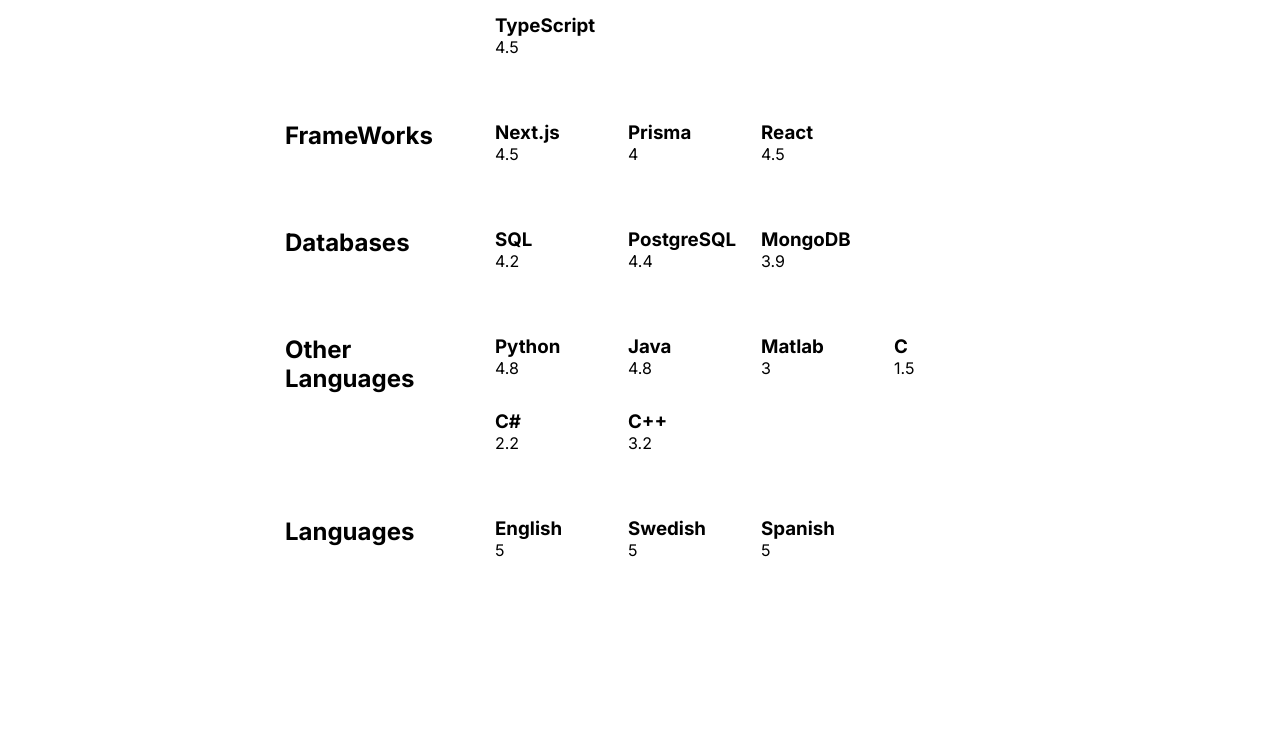
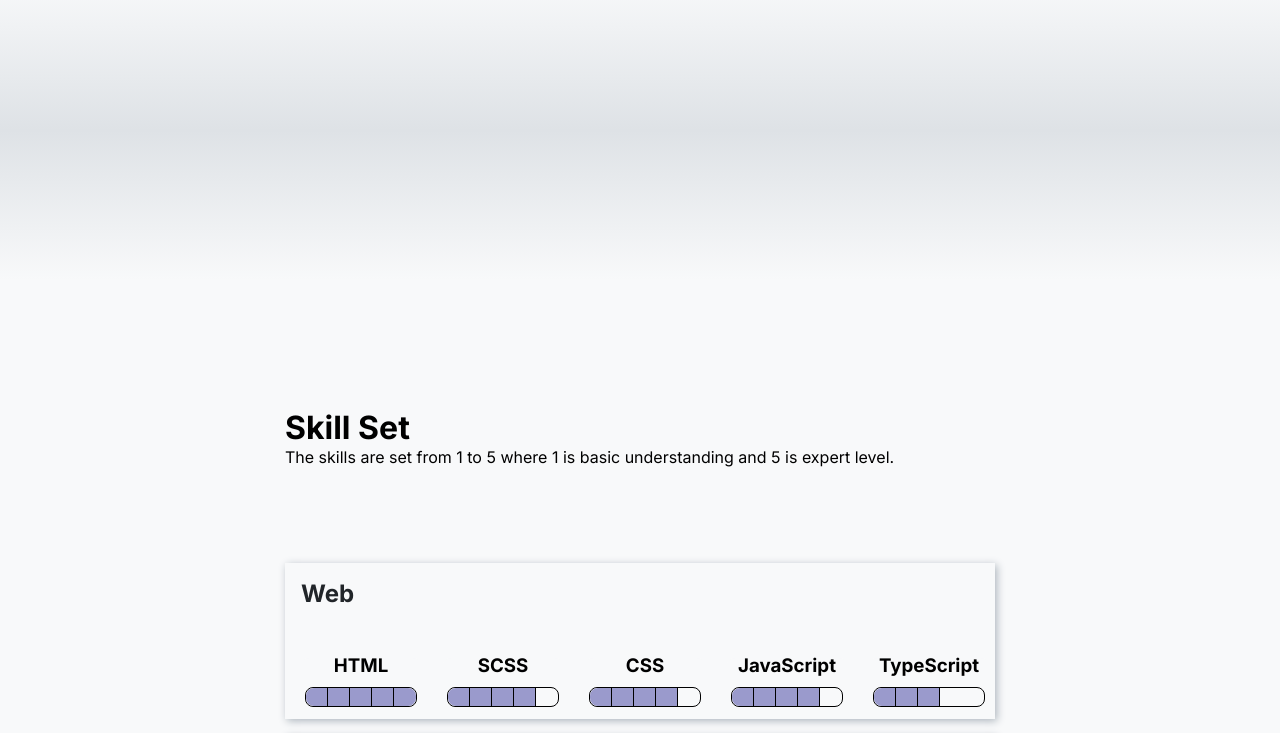
Before and after one commit to DCatCan/portfolio, a Next.js app in the folder portfolio/: page / in a window 1280 px wide. Shown: the part 900-1633 px from the top of the page. Before the commit the page ends 1600 px from the top, so only its background shows below. Built offline with nearby package versions, Linux system fonts and the light colour scheme.

Commit message:
css update and appearence update
changes for skill set and project

```diff
--- a/portfolio/app/page.tsx
+++ b/portfolio/app/page.tsx
@@ -2,7 +2,7 @@
 import profilePic from "@/public/profilePic.jpeg"
 import style from "@/style/pageStyle.module.css"
 import { FC } from 'react';
-import { skillData } from "@/public/data/skills.js"
+import { skillData, projects } from "@/public/data/data.js"
 
 
 
@@ -16,7 +16,15 @@
   level: number;
 }
 
+interface projectData {
+  projectName?: string;
+  description?: string;
+  date?: Date;
+  url?: string;
+}
+
 type dataProps = { skillData: skillGroup[] }
+type projProps = { projects: projectData[] }
 
 export default function Home() {
 
@@ -24,7 +32,10 @@
   return (
     <main className={`${style['h-100vh']} ${style['container-main']}`}>
       <Presentation />
+      <Space />
       <Skillsection skillData={skillData} />
+      <Space />
+      <Projects projects={projects} />
     </main>
   )
 }
@@ -52,8 +63,9 @@
       <h1>
         Skill Set
       </h1>
+      <p>The skills are set from 1 to 5 where 1 is basic understanding and 5 is expert level.</p>
     </div>
-    <div className={`${style['container-innerSection']}`}>
+    <div className={`${style['']}`}>
       {skillData.map(dataPiece => {
         const header = dataPiece.name;
         const progList = dataPiece.list;
@@ -63,14 +75,21 @@
           </div>
           <div className={`${style['grid-1-1']}  `}>
             {progList.map(el => {
-              return <div className={`${style['card']} ${style['flex-row']}${style['flex-center']} `}>
+              const bars = new Array(el.level).fill(0);
+              console.log(bars);
+
+              return <div className={`${style['card']}  `}>
                 <h3>{el.name}</h3>
-                <p>{el.level}</p>
+                <div className={`${style["container-bars"]} `}>
+                  {bars.map(bar =>
+                    <div className={`${style["bar"]} `}>
+
+                    </div>
+                  )}
+                </div>
               </div>
             })}
           </div>
-
-
         </div>
       })}
 
@@ -81,11 +100,42 @@
 
 }
 
-const Card: FC<Skill> = ({ name, level }) => {
 
-  return <div className={`${style['card']} `}>
-    <h3>{name} {'->'} </h3>
-    <p>Level: {level}</p>
+const Projects = ({ projects }: projProps) => {
+
+  return <div className={`${style["container-section"]} `}>
+    <div className={`${style['container-text']} `}>
+      <h1>
+        Projects
+      </h1>
+    </div>
+    <div className={``}>
+      {projects.map(dataPiece => {
+        const name = dataPiece.projectName;
+        const description = dataPiece.description;
+        const date = dataPiece.date?.toDateString();
+        const url = dataPiece.url;
+        return <div className={` ${style['container-innerGrid']} `}>
+          <div className={`${style["h-3"]} `}>
+            <h2>{name}</h2>
+          </div>
+          <div className={`${style['flex-col']}  `}>
+            <p>{description}</p>
+            <h4>{date}</h4>
+            {}
+          </div>
+        </div>
+      })}
+
+    </div>
+  </div>
+}
+
+
+
+const Space = () => {
+  return <div className={`${style["spaceSection"]} `}>
 
   </div>
+
 }
--- /dev/null
+++ b/portfolio/public/data/data.js
@@ -0,0 +1,62 @@
+export const skillData = [
+    {
+        name: "Web",
+        list: [
+            { name: "HTML", level: 5 },
+            { name: "SCSS", level: 4, },
+            { name: "CSS", level: 4, },
+            { name: "JavaScript", level: 4, },
+            { name: "TypeScript", level: 3, }
+        ]
+    },
+    {
+        name: "Framework",
+        list: [
+            { name: "Next.js", level: 4, },
+            { name: "Prisma", level: 4, },
+            { name: "React", level: 4, }]
+    },
+    {
+        name: "Databases",
+        list: [
+            { name: "SQL", level: 4 },
+            { name: "PostgreSQL", level: 4, },
+            { name: "MongoDB", level: 4 }
+
+        ]
+    },
+    {
+        name: "Other Programming Languages",
+        list: [
+            { name: "Python", level: 5 },
+            { name: "Java", level: 4 },
+            { name: "Matlab", level: 3 },
+            { name: "C", level: 1 },
+            { name: "C#", level: 2 },
+            { name: "C++", level: 3 },
+        ]
+    },
+    {
+        name: "Languages",
+        list: [
+            { name: "English", level: 5 },
+            { name: "Swedish", level: 5 },
+            { name: "Spanish", level: 5 },
+        ]
+    }
+]
+
+export const projects = [
+    {
+        projectName: "project1",
+        description: "Lorem ipsum, dolor sit amet consectetur adipisicing elit. Perspiciatis odio architecto necessitatibus commodi eius quidem ipsam placeat et dolores nisi.",
+        date: new Date(2020,2,22),
+        url: "url"
+    },
+    {
+        projectName: "project2",
+        description: "Lorem ipsum, dolor sit amet consectetur adipisicing elit. Perspiciatis odio architecto necessitatibus commodi eius quidem ipsam placeat et dolores nisi.",
+        date: new Date(2020,2,22),
+        url: "url"
+    }
+]
--- a/portfolio/public/data/skills.js
+++ /dev/null
@@ -1,49 +0,0 @@
-
-
-export const skillData = [
-    {
-        name: "Webb",
-        list: [
-            { name: "HTML", level: 5.0 },
-            { name: "SCSS", level: 4.0, },
-            { name: "CSS", level: 4.0, },
-            { name: "JavaScript", level: 4.7, },
-            { name: "TypeScript", level: 4.5, }
-        ]
-    },
-    {
-        name: "FrameWorks",
-        list: [
-            { name: "Next.js", level: 4.5, },
-            { name: "Prisma", level: 4.0, },
-            { name: "React", level: 4.5, }]
-    },
-    {
-        name: "Databases",
-        list: [
-            { name: "SQL", level: 4.2 },
-            { name: "PostgreSQL", level: 4.4, },
-            { name: "MongoDB", level: 3.9 }
-
-        ]
-    },
-    {
-        name: "Other Languages",
-        list: [
-            { name: "Python", level: 4.8 },
-            { name: "Java", level: 4.8 },
-            { name: "Matlab", level: 3.0 },
-            { name: "C", level: 1.5 },
-            { name: "C#", level: 2.2 },
-            { name: "C++", level: 3.2 },
-        ]
-    },
-    {
-        name: "Languages",
-        list: [
-            { name: "English", level: 5 },
-            { name: "Swedish", level: 5 },
-            { name: "Spanish", level: 5 },
-        ]
-    }
-]
--- a/portfolio/style/pageStyle.module.css
+++ b/portfolio/style/pageStyle.module.css
@@ -1,8 +1,8 @@
 /* Media Queries Not necessarily correct, edit these at will  */
-.flex, .flex-row, .flex-col, .container-text, .container-main, .container-section {
+.flex, .flex-row, .flex-col, .card, .container-text, .container-main, .container-section {
   display: flex;
 }
-.flex-col, .container-text, .container-main, .container-section {
+.flex-col, .card, .container-text, .container-main, .container-section {
   flex-direction: column;
 }
 .flex-row {
@@ -11,12 +11,18 @@
 .flex-space_evenly {
   justify-content: space-evenly;
 }
-.flex-center {
+.flex-center, .card {
   justify-content: center;
 }
 
-.align-center {
+.align-center, .card {
   align-items: center;
+}
+.align-end {
+  align-items: flex-end;
+}
+.align-start {
+  align-items: start;
 }
 
 .block {
@@ -430,12 +436,13 @@
   display: block;
 }
 .container-image > * {
-  border: 6px rgb(54, 201, 142) solid;
+  box-shadow: 0px 4px 10px 5px #adb5bd;
 }
 .container-section {
   min-height: 100vh;
   width: 100%;
   max-width: 710px;
+  gap: 1em;
 }
 @media only screen and (max-width: 667px) {
   .container-section {
@@ -452,34 +459,78 @@
 .container-main {
   justify-content: center;
   align-items: center;
+  background-color: #f8f9fa;
 }
 .container-text {
+  padding: 3em 0em;
+  margin-bottom: 2em;
   align-items: flex-start;
-  max-width: 500px;
 }
 @media only screen and (max-width: 667px), only screen and (min-width: 668px) and (max-width: 800px) {
   .container-text {
     margin-bottom: 2em;
-    max-width: 350px;
-    margin-inline: 3em;
+    margin-inline: 1em;
+    padding: 1em 2em;
   }
 }
 .container-innerGrid {
   display: grid;
-  grid-template-columns: 100px 500px;
-  gap: 110px;
-  margin-bottom: 4em;
+  grid-template-columns: auto;
+  gap: 50px;
+  margin-bottom: 1em;
+  padding: 1em;
+  box-shadow: 2px 2px 8px #adb5bd;
 }
 @media only screen and (max-width: 667px), only screen and (min-width: 668px) and (max-width: 800px) {
   .container-innerGrid {
     grid-template-columns: auto;
     gap: 50px;
-    margin-inline: 3em;
+    margin-inline: 1em;
   }
+}
+.container-innerGrid h2 {
+  color: #212529;
+}
+.container-bars {
+  width: 100%;
+  min-height: 50%;
+  display: grid;
+  grid-template-columns: repeat(5, 1fr);
+  border: 1px solid black;
+  border-radius: 8px;
+}
+.container-bars .bar {
+  min-height: 100%;
+  background-color: rgb(154, 154, 204);
+  width: auto;
+  border-right: solid 1px black;
+}
+.container-bars :first-child {
+  border-radius: 8px 0px 0px 8px;
+}
+.container-bars :last-child {
+  border-right: solid 1px black;
+}
+.container-bars :only-child {
+  border-radius: 8px 0px 0px 8px;
+}
+.container-bars :nth-child(5) {
+  border: none;
+  border-radius: 0px 8px 8px 0px;
 }
 
 .card {
   border-radius: 8px;
   width: 100%;
   height: auto;
+  gap: 10px;
+  background-color: #f8f9fa;
+  padding: 5px;
+}
+
+.spaceSection {
+  min-width: 100%;
+  height: 300px;
+  background-image: linear-gradient(#f8f9fa, #dee2e6, #f8f9fa);
+  margin-block: 5em;
 }/*# sourceMappingURL=pageStyle.module.css.map */
--- a/portfolio/style/pageStyle.scss
+++ b/portfolio/style/pageStyle.scss
@@ -54,18 +54,27 @@
         @extend .flex;
         flex-direction: row;
     }
-    &-space_evenly{
+
+    &-space_evenly {
         justify-content: space-evenly;
     }
-    &-center{
+
+    &-center {
         justify-content: center;
     }
 
 
 }
-.align{
-    &-center{
+
+.align {
+    &-center {
         align-items: center;
+    }
+    &-end{
+        align-items: flex-end;
+    }
+    &-start{
+        align-items: start;
     }
 }
 
@@ -180,10 +189,10 @@
 
 }
 
-.grid{
+.grid {
     display: grid;
 
-    &-1-1{
+    &-1-1 {
         @extend .grid;
 
         grid-template-columns: repeat(auto-fill, [col-start] minmax(100px, 1fr) [col-end]);
@@ -195,14 +204,14 @@
 
 
     &-image {
-        @include media_breakPoints(mobile) {
-
-        }
+        @include media_breakPoints(mobile) {}
 
 
         display: block;
-        > *{
-            border: 6px rgb(54, 201, 142) solid;
+
+        >* {
+            box-shadow: 0px 4px 10px 5px #adb5bd;
+
         }
 
     }
@@ -212,15 +221,16 @@
         min-height: 100vh;
         width: 100%;
         max-width: 710px;
+        gap: 1em;
+
         @include media_breakPoints(mobile) {
             width: 100%;
             flex-direction: column;
 
 
         }
-        @include media_breakPoints(tablet) {
 
-        }
+        @include media_breakPoints(tablet) {}
 
 
 
@@ -240,31 +250,85 @@
         @extend .flex-col;
         justify-content: center;
         align-items: center;
-
+        background-color: #f8f9fa
     }
 
     &-text {
         @extend .flex-col, .container;
+        padding: 3em 0em;
+        margin-bottom: 2em;
+        // box-shadow: 2px 2px 8px #adb5bd;
+
+
         @include media_breakPoints(mobile tablet) {
             margin-bottom: 2em;
-            max-width: 350px;
-            margin-inline: 3em;
+            margin-inline: 1em;
+            padding: 1em 2em;
         }
+
         align-items: flex-start;
-        max-width: 500px;
+
     }
 
     &-innerGrid {
         display: grid;
+        grid-template-columns: auto;
+        gap: 50px;
+        margin-bottom: 1em;
+        padding: 1em;
+        box-shadow: 2px 2px 8px #adb5bd;
 
-        grid-template-columns: 100px 500px;
-        gap: 110px;
-        margin-bottom: 4em;
 
         @include media_breakPoints(mobile tablet) {
             grid-template-columns: auto;
             gap: 50px;
-            margin-inline: 3em;
+            margin-inline: 1em;
+
+        }
+
+        h2 {
+            color: #212529;
+        }
+
+        h3 {}
+
+    }
+
+    &-bars {
+        width: 100%;
+        min-height: 50%;
+        display: grid;
+        grid-template-columns: repeat(5, 1fr);
+        border: 1px solid black;
+        border-radius: 8px;
+
+        .bar {
+            min-height: 100%;
+            background-color: rgb(154, 154, 204);
+            width: auto;
+            border-right: solid 1px black;
+
+
+        }
+
+        :first-child {
+            border-radius: 8px 0px 0px 8px;
+        }
+
+        :last-child {
+            // border-radius: 0px 8px 8px 0px;
+            border-right: solid 1px black;
+
+        }
+
+        :only-child {
+            border-radius: 8px 0px 0px 8px;
+
+        }
+
+        :nth-child(5) {
+            border: none;
+            border-radius: 0px 8px 8px 0px;
 
         }
 
@@ -274,11 +338,24 @@
 
 
 .card {
+    @extend .flex-col, .flex-center, .align-center;
     border-radius: 8px;
     width: 100%;
     height: auto;
+    gap: 10px;
+    background-color: #f8f9fa;
+    padding: 5px;
+    // box-shadow: 0px 2px 5px #adb5bd;
+
 
 }
 
 
+.spaceSection {
+    min-width: 100%;
+    height: 300px;
+    background-image: linear-gradient(#f8f9fa, #dee2e6, #f8f9fa);
+    margin-block: 5em;
+}
+
 // Font Stuff
--- a/portfolio/tsconfig.json
+++ b/portfolio/tsconfig.json
@@ -23,6 +23,6 @@
       "@/*": ["./*"]
     }
   },
-  "include": ["next-env.d.ts", "**/*.ts", "**/*.tsx", ".next/types/**/*.ts", "public/data/skills.js"],
+  "include": ["next-env.d.ts", "**/*.ts", "**/*.tsx", ".next/types/**/*.ts", "public/data/data.js"],
   "exclude": ["node_modules"]
 }
```
Also changed, not shown: 1 other file (tests, documents, lock files or other folders).
